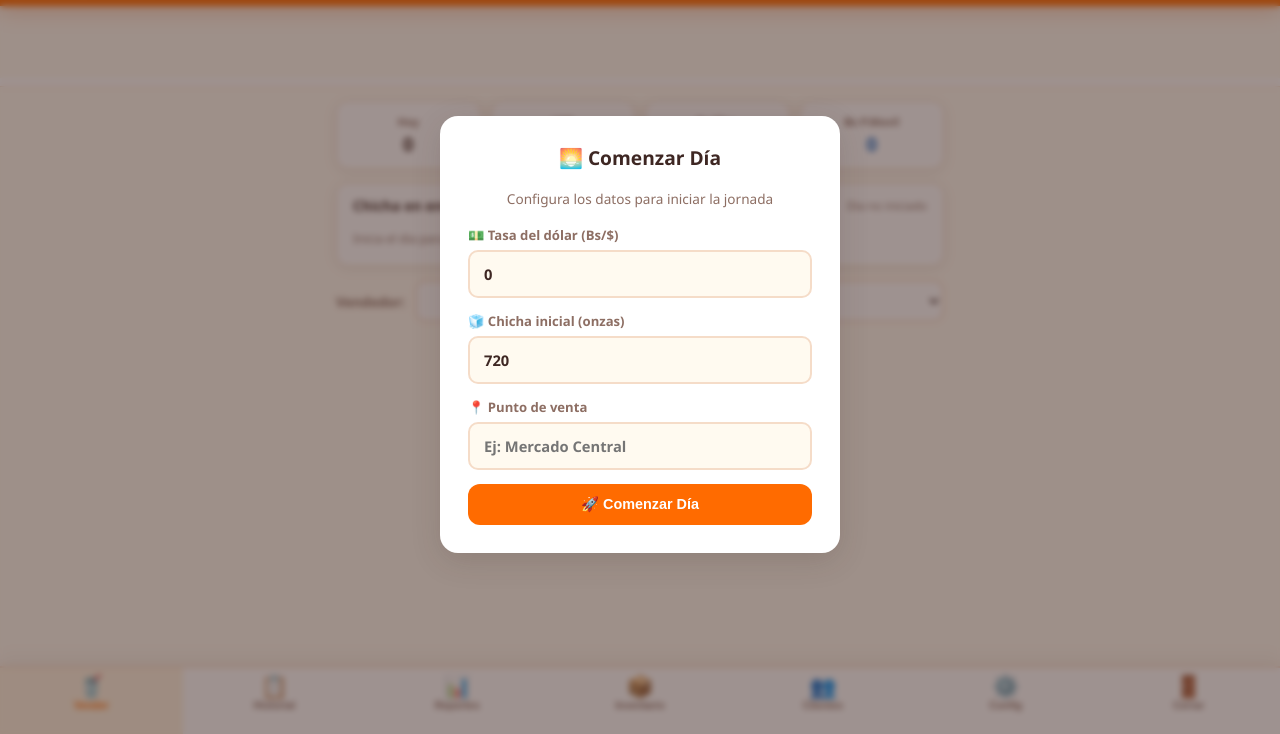
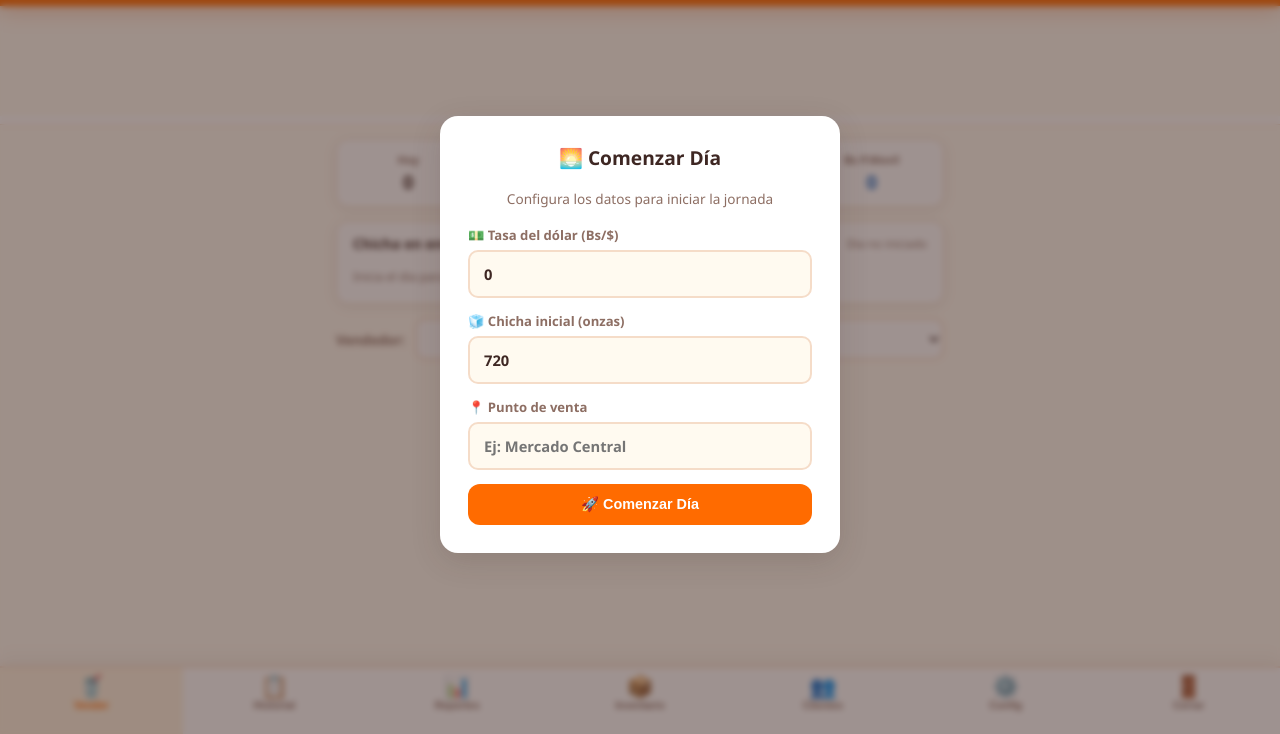
Before and after one commit to hernan74ven/control-chicha, a website with bundled scripts: page public/index.html in a window 1280 px wide. Shown: the part 66-800 px from the top of the page. Built offline with nearby package versions, Linux system fonts and the light colour scheme; files whose address does not match are found by name.

Commit message:
fix main content padding for punto selector bar

```diff
--- a/public/styles.css
+++ b/public/styles.css
@@ -22,7 +22,7 @@ body {
   font-family: 'Segoe UI', system-ui, -apple-system, sans-serif;
   background: var(--bg);
   color: var(--text);
-  padding-top: var(--header-height);
+  padding-top: calc(var(--header-height) + 38px);
   padding-bottom: var(--nav-height);
   min-height: 100vh;
   -webkit-tap-highlight-color: transparent;
```
